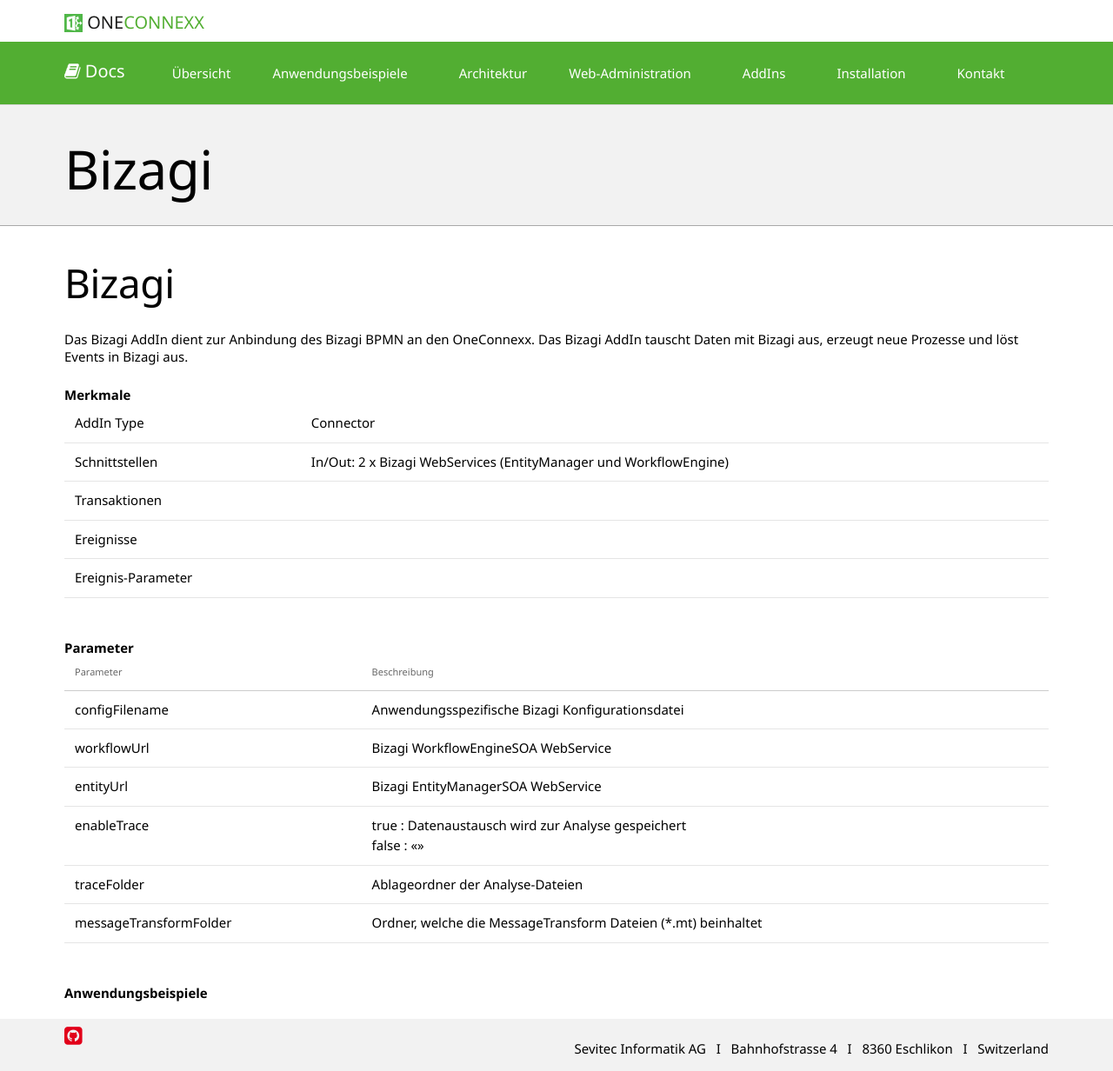
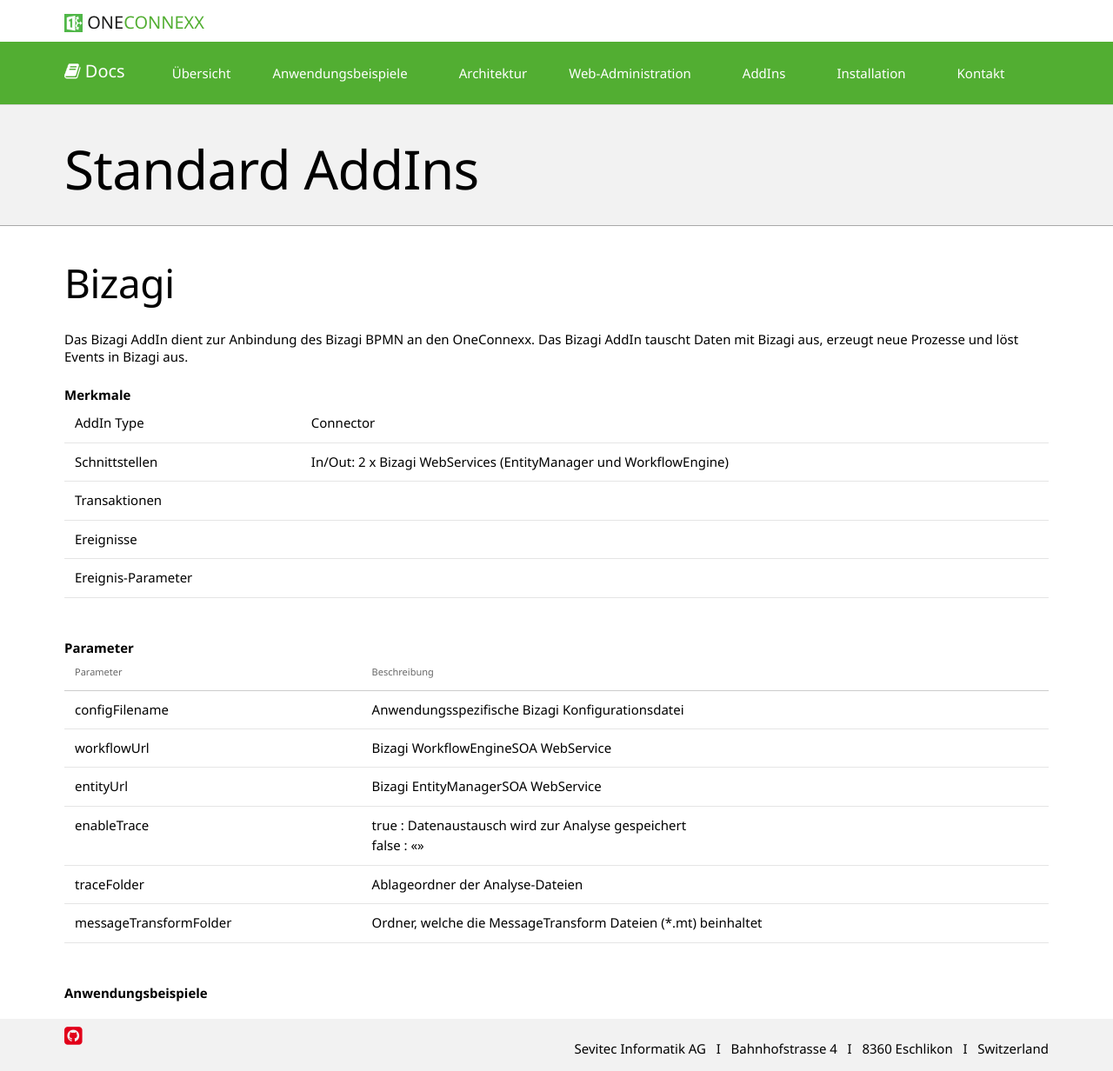
Before and after one commit to primesoft-group/oneconnexx-docs, a Jekyll site: the page built from _pages/addins/de/bizagi.md, in a window 1280 px wide. Shown: the whole page at 87% size. Built offline with Jekyll 4.4.1, drawn with Linux system fonts in a browser that asks for light colours; nearby versions of some CDN libraries; some web fonts are replaced; our own code applies the rules of GitHub Pages for plain Markdown files; some of the changed lines change nothing that is shown.

Commit message:
Update bizagi.md

```diff
--- a/_pages/addins/de/bizagi.md
+++ b/_pages/addins/de/bizagi.md
@@ -1,6 +1,6 @@
 ---
 layout: page
-title: [Standard AddIns]({{ site.baseurl }}/addins/de/standardaddins/)
+title: Standard AddIns
 permalink: "addins/de/bizagi/"
 ---
 
```
